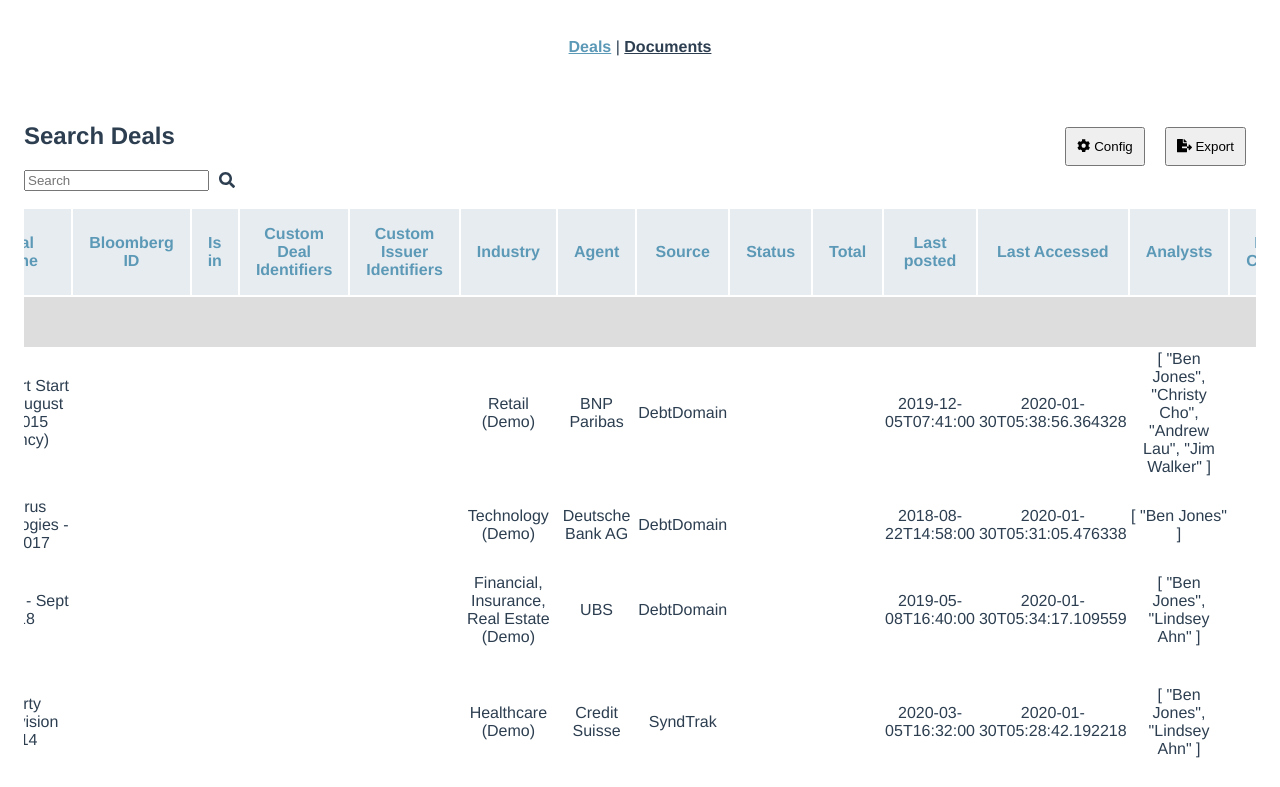
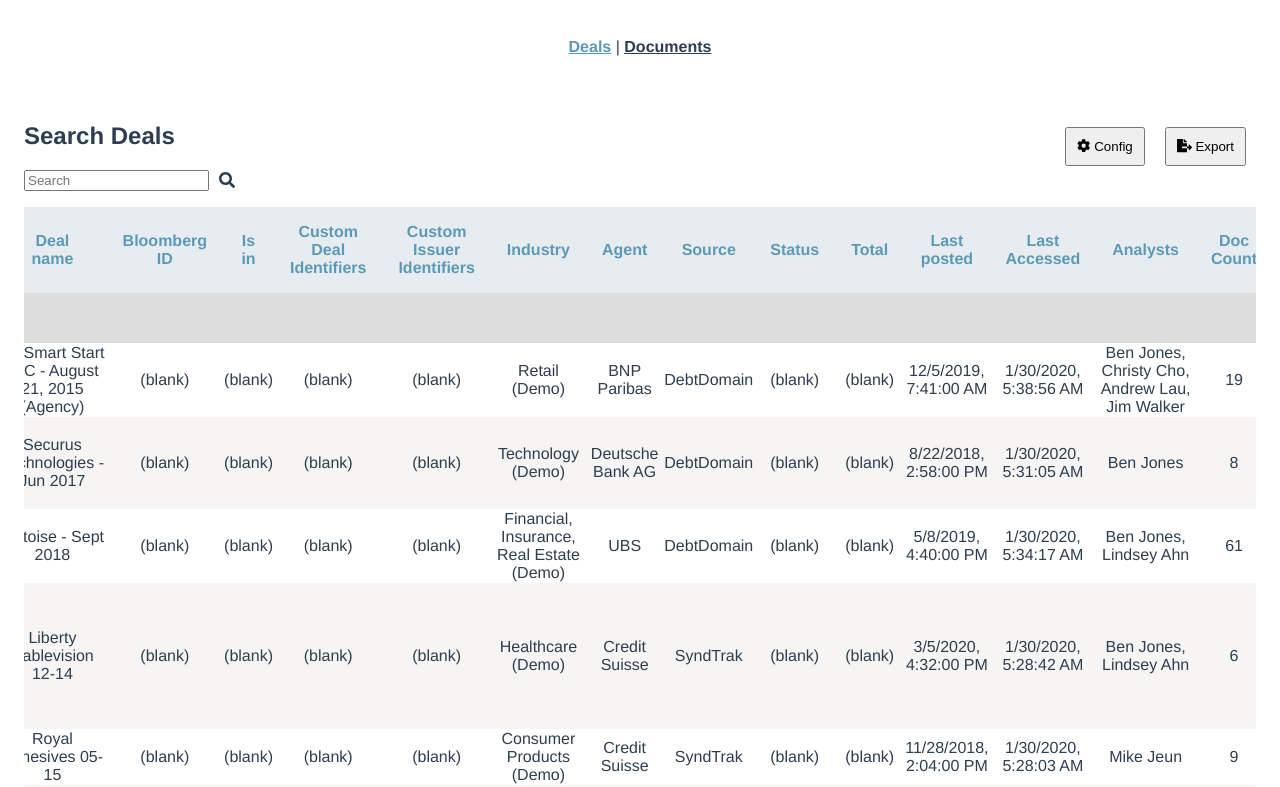
Before and after one commit to DavidArmendariz/vue-grid-app, a Vue app: page /deals in a window 1280 px wide. Shown: the top 787 px of the page. Built offline with nearby package versions, Linux system fonts and the light colour scheme.

Commit message:
General refactor to grid and columns config components to be more reusable

```diff
--- a/src/components/ColumnsConfig.vue
+++ b/src/components/ColumnsConfig.vue
@@ -22,10 +22,9 @@
 
 <script>
 import BaseButton from './BaseButton.vue';
-import { COLUMNS_MAP } from '../utils';
 
 export default {
-  props: ['columnsShown'],
+  props: ['columnsShown', 'columnsMap'],
   components: {
     BaseButton,
   },
@@ -42,16 +41,16 @@
   },
   methods: {
     updateColumnsInfo() {
-      return Object.keys(COLUMNS_MAP).map((columnKey) => ({
+      return Object.keys(this.columnsMap).map((columnKey) => ({
         key: columnKey,
-        name: COLUMNS_MAP[columnKey],
+        name: this.columnsMap[columnKey],
         checked: !!this.columnsShown[columnKey],
       }));
     },
     onReset() {
-      this.columnsInfo = Object.keys(COLUMNS_MAP).map((columnKey) => ({
+      this.columnsInfo = Object.keys(this.columnsMap).map((columnKey) => ({
         key: columnKey,
-        name: COLUMNS_MAP[columnKey],
+        name: this.columnsMap[columnKey],
         checked: true,
       }));
       this.onSave();
@@ -62,7 +61,8 @@
     onSave() {
       const filteredColumns = this.columnsInfo.filter((column) => column.checked).map((column) => column.key);
       this.showConfig = false;
-      this.$router.push({ query: { columns: encodeURIComponent(filteredColumns) } });
+      const existingQueryParams = this.$route.query;
+      this.$router.push({ query: { ...existingQueryParams, columns: encodeURIComponent(filteredColumns) } });
     },
   },
 };
--- a/src/components/Grid.vue
+++ b/src/components/Grid.vue
@@ -12,9 +12,9 @@
         </tr>
       </thead>
       <tbody>
-        <tr v-for="row in filteredData" :key="row.id">
+        <tr class="custom-row" v-for="row in filteredData" :key="row.id">
           <td v-for="columnKey in columnKeys" :key="`${row.id}-${columnKey}`">
-            {{ row[columnKey] }}
+            {{ processRow(columnKey, row[columnKey]) }}
           </td>
         </tr>
       </tbody>
@@ -23,10 +23,10 @@
 </template>
 
 <script>
-import Utils, { COLUMNS_MAP } from '../utils';
+import Utils from '../utils';
 
 export default {
-  props: ['filteredData'],
+  props: ['filteredData', 'columnsMap', 'columnsTypes'],
   computed: {
     columnKeys() {
       if (this.filteredData.length) {
@@ -36,9 +36,24 @@
     },
     columns() {
       if (this.filteredData.length) {
-        return this.columnKeys.map((key) => ({ key, name: COLUMNS_MAP[key] }));
+        return this.columnKeys.map((key) => ({ key, name: this.columnsMap[key] }));
       }
       return [];
+    },
+  },
+  methods: {
+    processRow(columnKey, row) {
+      if (!row) {
+        return '(blank)';
+      }
+      switch (this.columnsTypes[columnKey]) {
+        case Array:
+          return row.join(', ');
+        case Date:
+          return new Date(Date.parse(row)).toLocaleString();
+        default:
+          return row;
+      }
     },
   },
 };
@@ -64,4 +79,14 @@
   color: black;
   font-weight: 100;
 }
+
+.custom-row {
+  &:nth-child(even) {
+    background-color: #f7f4f4;
+  }
+}
+
+table {
+  border-collapse: collapse;
+}
 </style>
--- a/src/models/base-model.js
+++ b/src/models/base-model.js
@@ -86,6 +86,7 @@
 
   setColumnsToDisplay() {
     const { columns = '' } = this.fetchOptions;
+
     try {
       const columnsToDisplay = decodeURIComponent(columns).split(',');
 
--- a/src/models/deals.js
+++ b/src/models/deals.js
@@ -19,7 +19,7 @@
   reduceDealsData(fetchedData) {
     return fetchedData.reduce((processedData, row) => {
       const processedRow = {
-        ...(this.columns.id && { id: row.id }),
+        ...(this.columns.id && { id: row.Id }),
         ...(this.columns.issuer && { issuer: this.clientIssuers[row.IssuerId]?.IssuerName?.trim() }),
         ...(this.columns.dealName && { dealName: row.DealName?.trim() }),
         ...(this.columns.bloombergId && { bloombergId: null }), // Not present
--- a/src/utils/index.js
+++ b/src/utils/index.js
@@ -1,4 +1,4 @@
-import { COLUMNS_MAP, DEALS_COLUMNS_TYPES } from './mappings';
+import { DEALS_COLUMNS_MAP, DEALS_COLUMNS_TYPES } from './mappings';
 import { MAX_PAGINATION, LIMIT } from './constants';
 
 export default class Utils {
@@ -19,4 +19,4 @@
   }
 }
 
-export { COLUMNS_MAP, MAX_PAGINATION, LIMIT, DEALS_COLUMNS_TYPES };
+export { DEALS_COLUMNS_MAP, MAX_PAGINATION, LIMIT, DEALS_COLUMNS_TYPES };
--- a/src/utils/mappings.js
+++ b/src/utils/mappings.js
@@ -1,4 +1,4 @@
-export const COLUMNS_MAP = {
+export const DEALS_COLUMNS_MAP = {
   id: 'ID',
   issuer: 'Issuer',
   dealName: 'Deal name',
--- a/src/views/Deals.vue
+++ b/src/views/Deals.vue
@@ -7,12 +7,18 @@
         </template>
       </search-bar>
       <div class="buttons">
-        <columns-config :columnsShown="columnsShown" />
+        <columns-config :columnsShown="columnsShown" :columnsMap="columnsMap" />
         <export-button :model="deals" fileName="deals_data.csv" />
       </div>
     </div>
     <div>
-      <grid :filteredData="filteredData" dataType="deals" :totalRows="totalRows">
+      <grid
+        :filteredData="filteredData"
+        dataType="deals"
+        :totalRows="totalRows"
+        :columnsMap="columnsMap"
+        :columnsTypes="columnsTypes"
+      >
         <template v-slot:headerMessage>{{ headerMessage }}</template>
       </grid>
     </div>
@@ -27,7 +33,7 @@
 import ColumnsConfig from '../components/ColumnsConfig.vue';
 import Grid from '../components/Grid.vue';
 import Pagination from '../components/Pagination.vue';
-import Utils, { LIMIT } from '../utils';
+import Utils, { LIMIT, DEALS_COLUMNS_MAP, DEALS_COLUMNS_TYPES } from '../utils';
 
 export default {
   components: {
@@ -44,6 +50,10 @@
       paginationCount: 0,
       totalRows: 0,
     };
+  },
+  created() {
+    this.columnsMap = DEALS_COLUMNS_MAP;
+    this.columnsTypes = DEALS_COLUMNS_TYPES;
   },
   mounted() {
     const queryParams = this.$route.query;
@@ -76,7 +86,7 @@
           offset: LIMIT * (offset - 1),
           limit: LIMIT,
           search: newRoute.query.search,
-          columns: newRoute.query.columns || [],
+          columns: newRoute.query.columns || '',
         });
         this.updateData(newData);
       }
@@ -86,7 +96,7 @@
           offset: 0,
           limit: LIMIT,
           search: newRoute.query.search,
-          columns: newRoute.query.columns || [],
+          columns: newRoute.query.columns || '',
         });
         this.updateData(newData);
       }
@@ -97,7 +107,7 @@
           offset: LIMIT * (offset - 1),
           limit: LIMIT,
           search: newRoute.query.search,
-          columns: newRoute.query.columns || [],
+          columns: newRoute.query.columns || '',
         });
         this.updateData(newData);
       }
```
